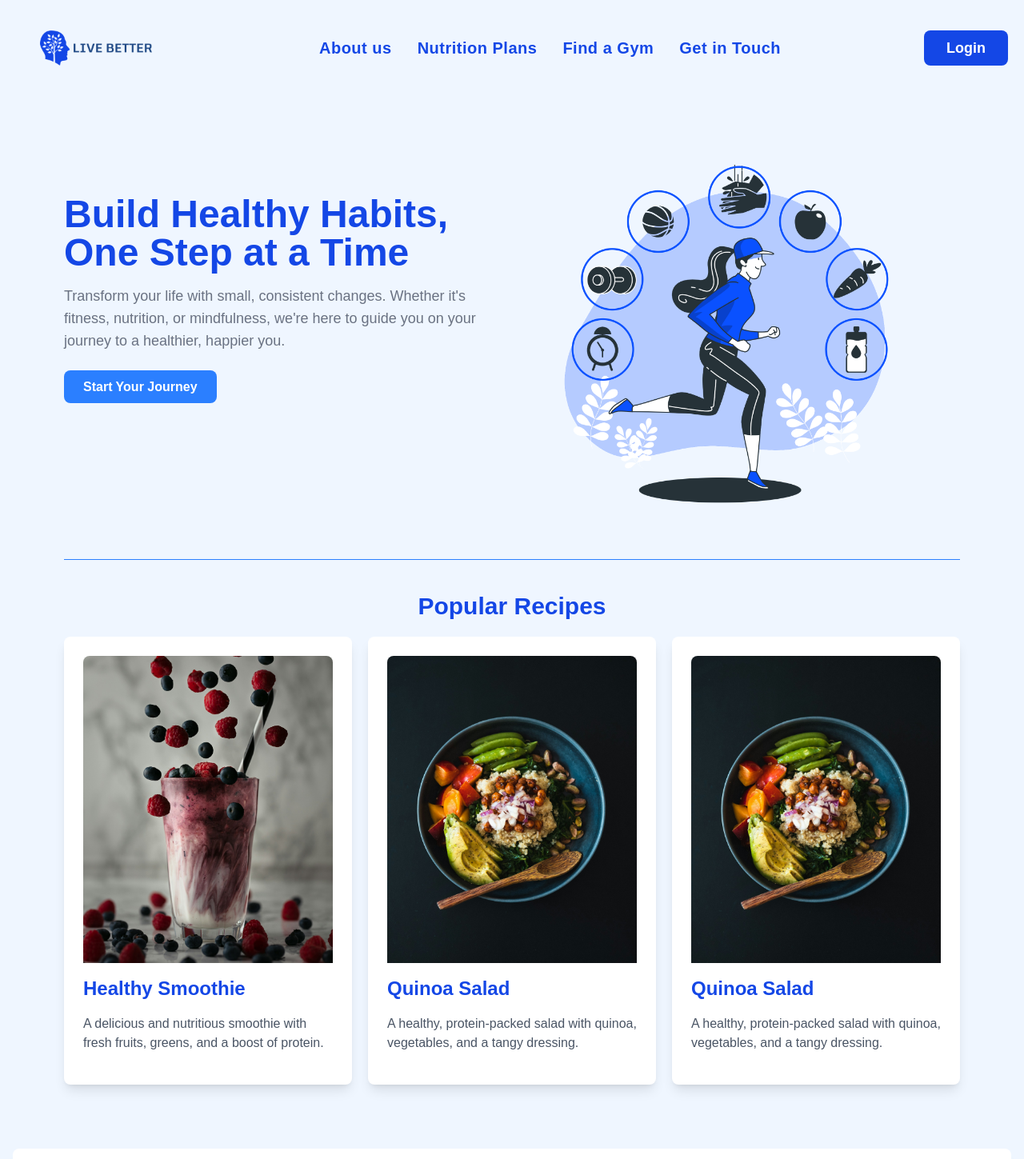
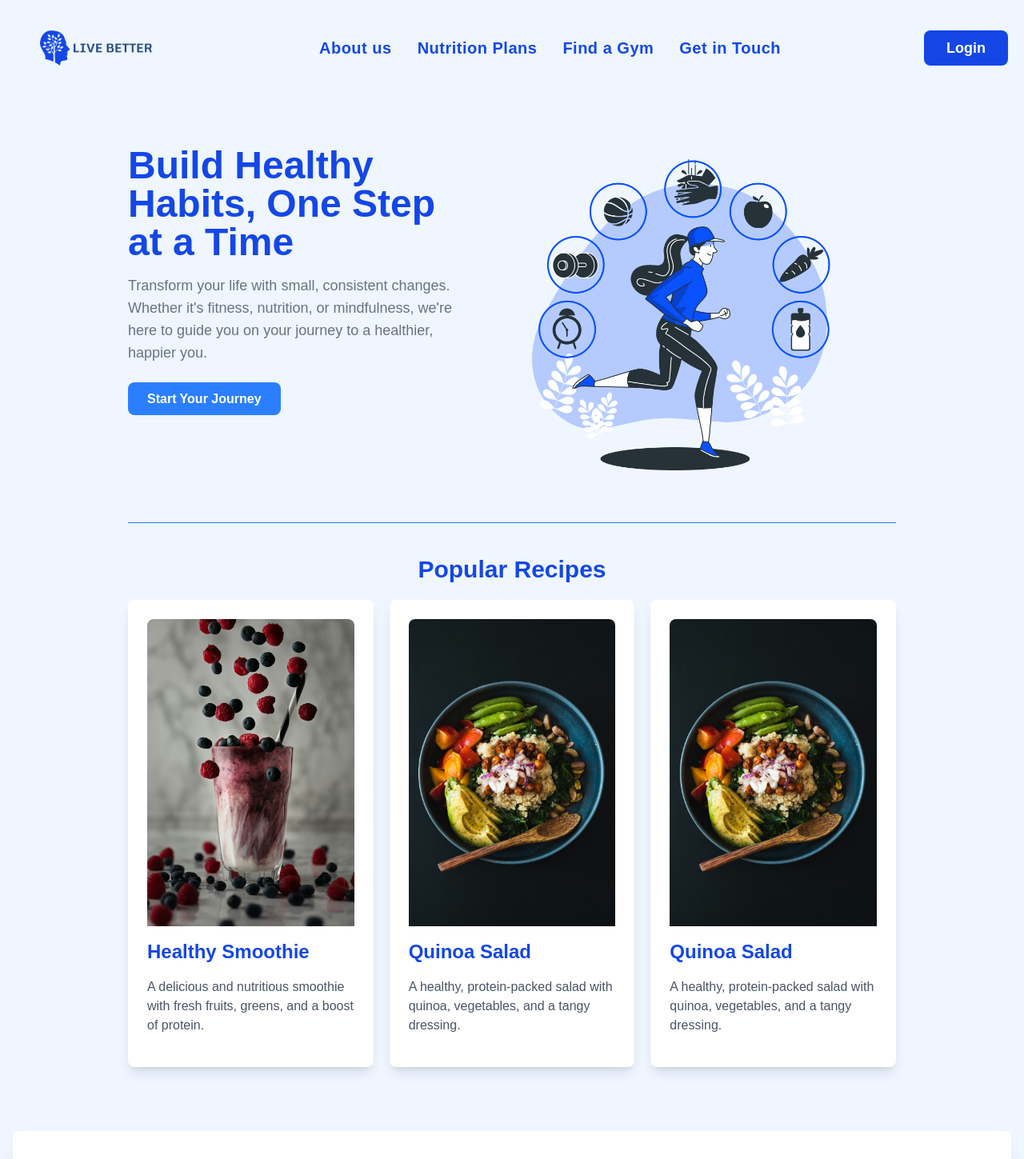
Before and after one commit to roumaiss/live_better_front, a Next.js app: page / in a window 1280 px wide. Shown: the top 1449 px of the page at 80% size. Built offline with nearby package versions, Linux system fonts and the light colour scheme.

Commit message:
responsive design for home page

```diff
--- a/src/app/page.jsx
+++ b/src/app/page.jsx
@@ -56,7 +56,7 @@ export default function Home() {
             </div>
 
             {/* Hero Section */}
-            <div className="flex flex-col lg:flex-row items-center justify-between max-w-screen-xl  mx-[2rem] lg:mx-[5rem] bg-blue-50 border-b border-blue-500 my-10 lg:my-0">
+            <div className="flex flex-col lg:flex-row items-center justify-between  mx-[2rem] lg:mx-[10rem] bg-blue-50 border-b border-blue-500 my-10 lg:my-0">
                 {/* Text on the left */}
                 <div className="w-full lg:w-1/2 mb-10 lg:mb-20">
                     <h1 className=" text-2xl md:text-3xl lg:text-5xl text-blue-700 font-bold mb-4">
@@ -86,7 +86,7 @@ export default function Home() {
             </div>
 
             {/* Grid Section for Recipes */}
-            <div className="max-w-screen-xl  py-10 mx-[2rem] lg:mx-[5rem] ">
+            <div className="  py-10 mx-[2rem] lg:mx-[10rem] ">
                 <h2 className="text-xl md:text-2xl lg:text-3xl font-bold text-center text-blue-700 mb-5">
                     Popular Recipes
                 </h2>
```
